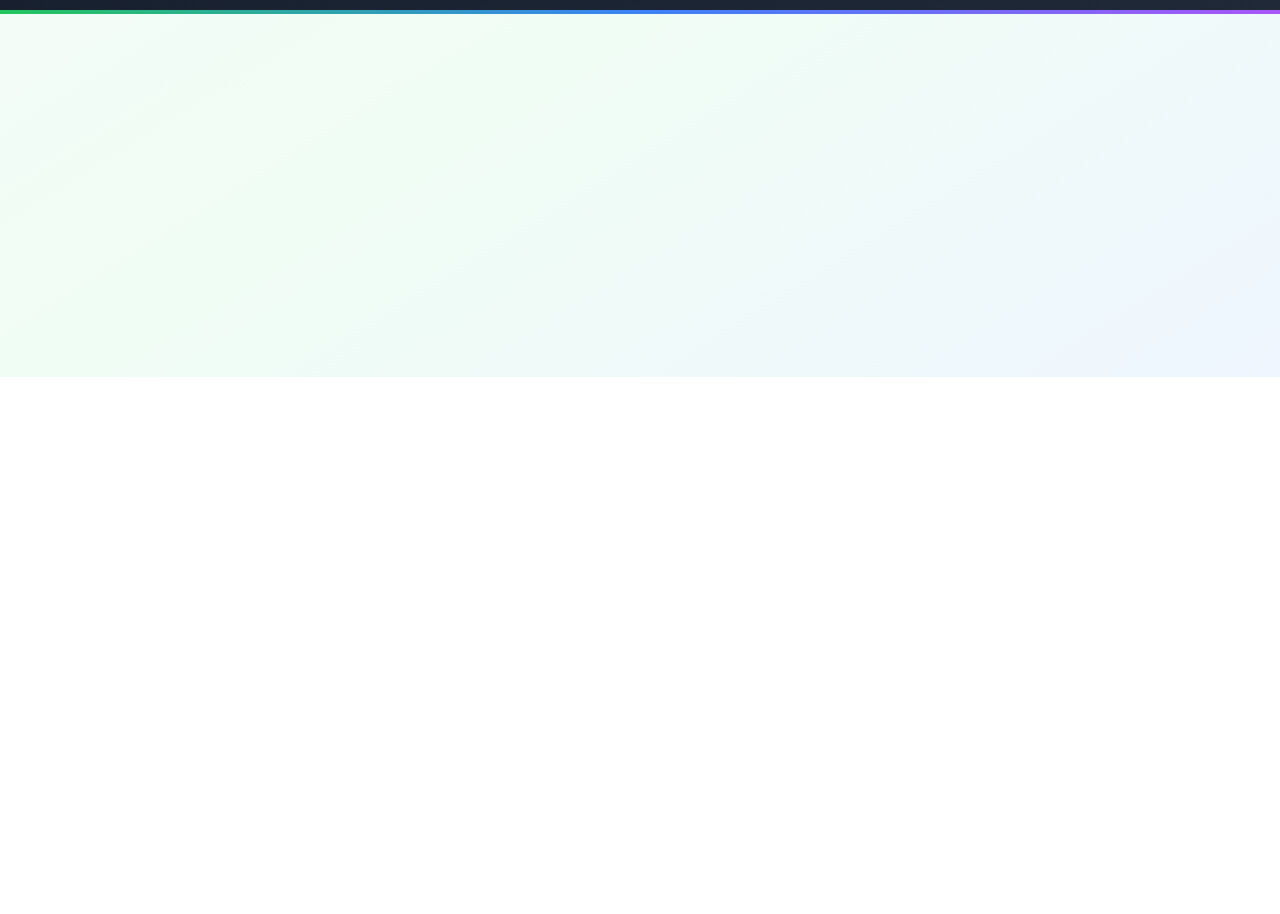
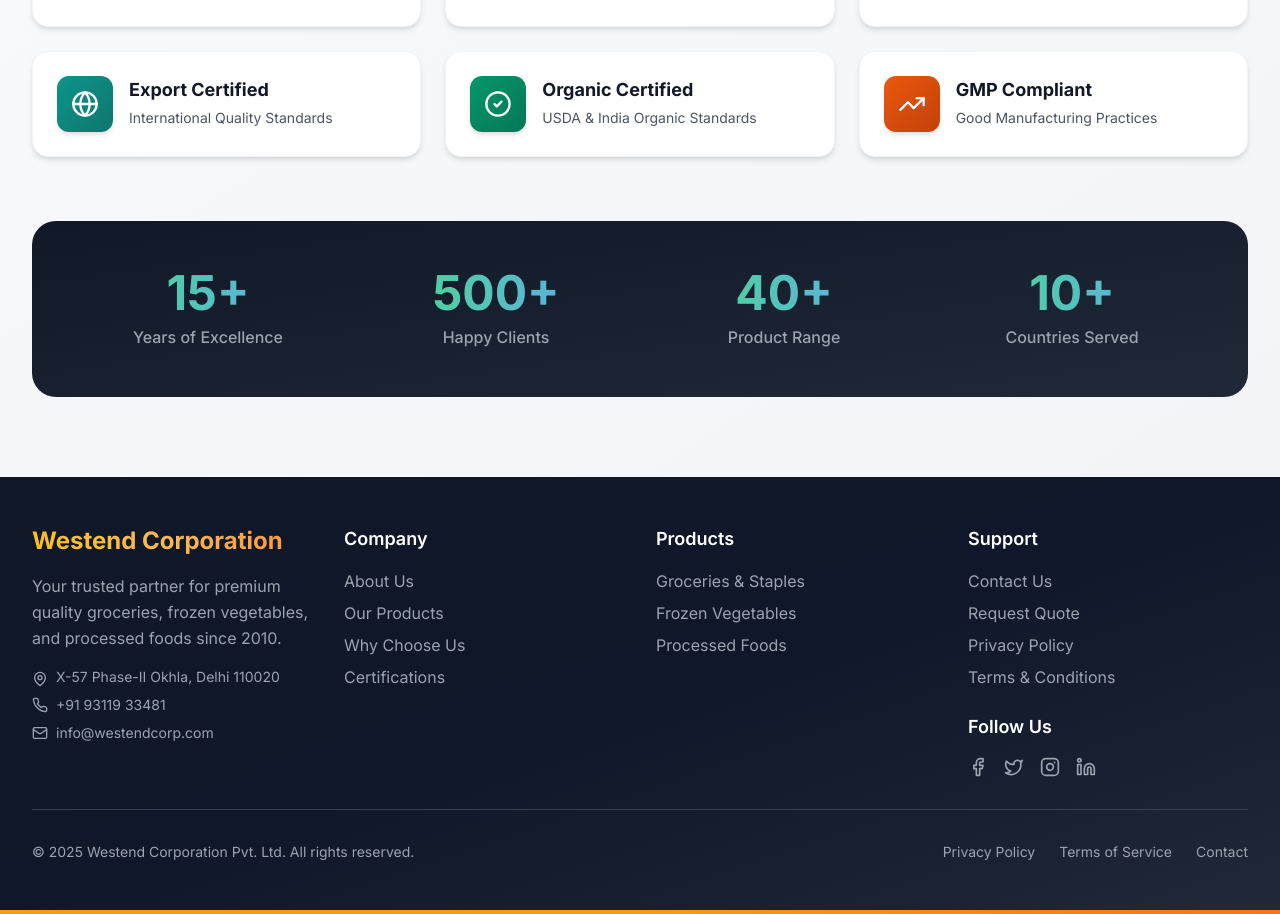
Before and after one commit to rohit7nkuamr/westend-Corporation, a React (Vite) app: page /certifications in a window 1280 px wide. Shown: the part 423-1337 px from the top of the page. Before the commit the page ends 800 px from the top, so only its background shows below. Built offline with nearby package versions, Linux system fonts and the light colour scheme; no server answers.

Commit message:
updated footer

```diff
--- a/src/App.jsx
+++ b/src/App.jsx
@@ -7,6 +7,7 @@
 import ProductDetail from './pages/ProductDetail'
 import AboutPage from './pages/AboutPage'
 import ContactPage from './pages/ContactPage'
+import CertificationsPage from './pages/CertificationsPage'
 
 function App() {
   return (
@@ -20,6 +21,7 @@
             <Route path="/product/:id" element={<ProductDetail />} />
             <Route path="/about" element={<AboutPage />} />
             <Route path="/contact" element={<ContactPage />} />
+            <Route path="/certifications" element={<CertificationsPage />} />
           </Routes>
         </main>
         <Footer />
--- a/src/components/Footer.jsx
+++ b/src/components/Footer.jsx
@@ -9,20 +9,19 @@
     company: [
       { name: 'About Us', href: '#about' },
       { name: 'Our Products', href: '#products' },
-      { name: 'Quality Standards', href: '#' },
-      { name: 'Certifications', href: '#' }
+      { name: 'Why Choose Us', href: '#why-choose-us' },
+      { name: 'Certifications', href: '/certifications' }
     ],
     products: [
-      { name: 'Groceries', href: '#products' },
+      { name: 'Groceries & Staples', href: '#products' },
       { name: 'Frozen Vegetables', href: '#products' },
-      { name: 'Processed Food', href: '#products' },
-      { name: 'Organic Range', href: '#products' }
+      { name: 'Processed Foods', href: '#products' }
     ],
     support: [
       { name: 'Contact Us', href: '#contact' },
-      { name: 'FAQs', href: '#' },
-      { name: 'Shipping Info', href: '#' },
-      { name: 'Terms & Conditions', href: '#' }
+      { name: 'Request Quote', href: '#contact' },
+      { name: 'Privacy Policy', href: '/privacy' },
+      { name: 'Terms & Conditions', href: '/terms' }
     ]
   }
 
@@ -34,7 +33,7 @@
   ]
 
   return (
-    <footer className="bg-gradient-to-br from-gray-900 to-gray-800 text-white">
+    <footer className="bg-gradient-to-br from-gray-900 via-slate-900 to-gray-800 text-white">
       <div className="max-w-7xl mx-auto px-4 sm:px-6 lg:px-8 py-12">
         {/* Main Footer Content */}
         <div className="grid grid-cols-1 md:grid-cols-2 lg:grid-cols-4 gap-8 mb-8">
@@ -45,7 +44,7 @@
             viewport={{ once: true }}
             transition={{ duration: 0.6 }}
           >
-            <h3 className="text-2xl font-bold bg-gradient-to-r from-green-400 to-blue-400 bg-clip-text text-transparent mb-4">
+            <h3 className="text-2xl font-bold bg-gradient-to-r from-amber-400 via-primary-400 to-orange-400 bg-clip-text text-transparent mb-4">
               Westend Corporation
             </h3>
             <p className="text-gray-400 mb-4 leading-relaxed">
@@ -54,15 +53,32 @@
             <div className="space-y-2 text-sm text-gray-400">
               <div className="flex items-start">
                 <MapPin className="mr-2 flex-shrink-0 mt-1" size={16} />
-                <span>B-106, Okhla Industrial Area, Phase 1, Delhi - 110020</span>
+                <a
+                  href="https://www.google.com/maps/place/Westend+corporation/@28.5420132,77.2756653,383m/data=!3m1!1e3!4m10!1m2!2m1!1sX-57+Phase-II+Okhla,+Delhi+110020!3m6!1s0x390ce30010f472fb:0x1456fe72f05194a7!8m2!3d28.5420132!4d77.2780471!15sCiFYLTU3IFBoYXNlLUlJIE9raGxhLCBEZWxoaSAxMTAwMjCSAQl3YXJlaG91c2WqAWIKDS9nLzExaDJkNnJueXkQASoIIgR4IDU3KAAyHxABIhvY5h26iiHHI4RCMG_ABwDAu3WfLw6-2GboZKsyJBACIiB4IDU3IHBoYXNlIGlpIG9raGxhIGRlbGhpIDExMDAyMOABAA!16s%2Fg%2F11w7fmnqrq?hl=en&entry=ttu&g_ep=EgoyMDI1MTExMi4wIKXMDSoASAFQAw%3D%3D"
+                  target="_blank"
+                  rel="noopener noreferrer"
+                  className="hover:text-amber-400 transition-colors"
+                >
+                  X-57 Phase-II Okhla, Delhi 110020
+                </a>
               </div>
               <div className="flex items-center">
                 <Phone className="mr-2 flex-shrink-0" size={16} />
-                <span>+91 XXX XXX XXXX</span>
+                <a
+                  href="tel:+919311933481"
+                  className="hover:text-amber-400 transition-colors"
+                >
+                  +91 93119 33481
+                </a>
               </div>
               <div className="flex items-center">
                 <Mail className="mr-2 flex-shrink-0" size={16} />
-                <span>info@westendcorp.com</span>
+                <a
+                  href="mailto:info@westendcorp.com"
+                  className="hover:text-amber-400 transition-colors"
+                >
+                  info@westendcorp.com
+                </a>
               </div>
             </div>
           </motion.div>
@@ -80,7 +96,7 @@
                 <li key={index}>
                   <a
                     href={link.href}
-                    className="text-gray-400 hover:text-green-400 transition-colors duration-300"
+                    className="text-gray-400 hover:text-amber-400 transition-colors duration-300"
                   >
                     {link.name}
                   </a>
@@ -102,7 +118,7 @@
                 <li key={index}>
                   <a
                     href={link.href}
-                    className="text-gray-400 hover:text-green-400 transition-colors duration-300"
+                    className="text-gray-400 hover:text-amber-400 transition-colors duration-300"
                   >
                     {link.name}
                   </a>
@@ -124,7 +140,7 @@
                 <li key={index}>
                   <a
                     href={link.href}
-                    className="text-gray-400 hover:text-green-400 transition-colors duration-300"
+                    className="text-gray-400 hover:text-amber-400 transition-colors duration-300"
                   >
                     {link.name}
                   </a>
@@ -165,16 +181,16 @@
               © {currentYear} Westend Corporation Pvt. Ltd. All rights reserved.
             </p>
             <div className="flex space-x-6 text-sm text-gray-400">
-              <a href="#" className="hover:text-green-400 transition-colors">Privacy Policy</a>
-              <a href="#" className="hover:text-green-400 transition-colors">Terms of Service</a>
-              <a href="#" className="hover:text-green-400 transition-colors">Cookie Policy</a>
+              <a href="/privacy" className="hover:text-amber-400 transition-colors">Privacy Policy</a>
+              <a href="/terms" className="hover:text-amber-400 transition-colors">Terms of Service</a>
+              <a href="#contact" className="hover:text-amber-400 transition-colors">Contact</a>
             </div>
           </div>
         </motion.div>
       </div>
 
       {/* Decorative Bottom Gradient */}
-      <div className="h-1 bg-gradient-to-r from-green-500 via-blue-500 to-purple-500" />
+      <div className="h-1 bg-gradient-to-r from-amber-500 via-primary-500 to-orange-500" />
     </footer>
   )
 }
--- a/src/components/WhyChooseUs.jsx
+++ b/src/components/WhyChooseUs.jsx
@@ -43,7 +43,7 @@
   ]
 
   return (
-    <section className="py-20 px-4 sm:px-6 lg:px-8 relative overflow-hidden">
+    <section id="why-choose-us" className="py-20 px-4 sm:px-6 lg:px-8 relative overflow-hidden">
       {/* Background Elements */}
       <div className="absolute inset-0 bg-gradient-to-br from-amber-50/50 via-white to-primary-50/50" />
 
--- /dev/null
+++ b/src/pages/CertificationsPage.jsx
@@ -0,0 +1,12 @@
+import React from 'react'
+import Certifications from '../components/Certifications'
+
+const CertificationsPage = () => {
+  return (
+    <div className="pt-16">
+      <Certifications />
+    </div>
+  )
+}
+
+export default CertificationsPage
```
